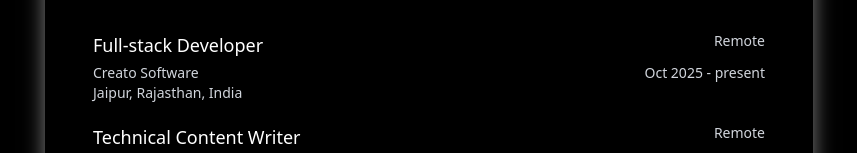
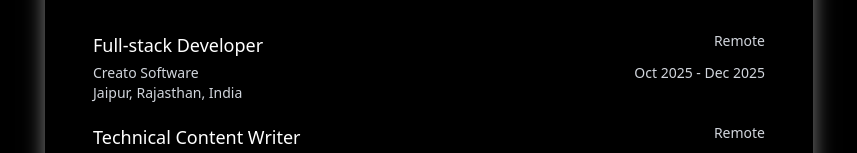
Before and after one commit to srishtinsaan/portfolioOfMine, a React (Vite) app: page /resume in a window 1280 px wide. Shown: the part 595-748 px from the top of the page, without its empty margins (211-1068 px from the left). Built offline with nearby package versions, Linux system fonts and the light colour scheme.

Commit message:
internship end date updated

```diff
--- a/src/components/Resume.jsx
+++ b/src/components/Resume.jsx
@@ -20,7 +20,7 @@ function Resume() {
       <h2 className="text-lg">Full-stack Developer</h2>
       <h3 className="text-sm text-gray-300">Remote</h3>
     </div>
-      <h3 className="text-sm text-gray-300 lg:hidden">Oct 2025 - present</h3>
+      <h3 className="text-sm text-gray-300 lg:hidden">Oct 2025 - Dec 2025</h3>
 
           </div>
 
@@ -28,7 +28,7 @@ function Resume() {
             <div className="flex flex-col sm:flex-row sm:justify-between">
       <h3 className="text-sm text-gray-300">Creato Software <br /> Jaipur, Rajasthan, India </h3>
       <h3 className="text-sm text-gray-300 hidden lg:block">
-        Oct 2025 - present
+        Oct 2025 - Dec 2025
       </h3>
         </div>
         </div>
```
